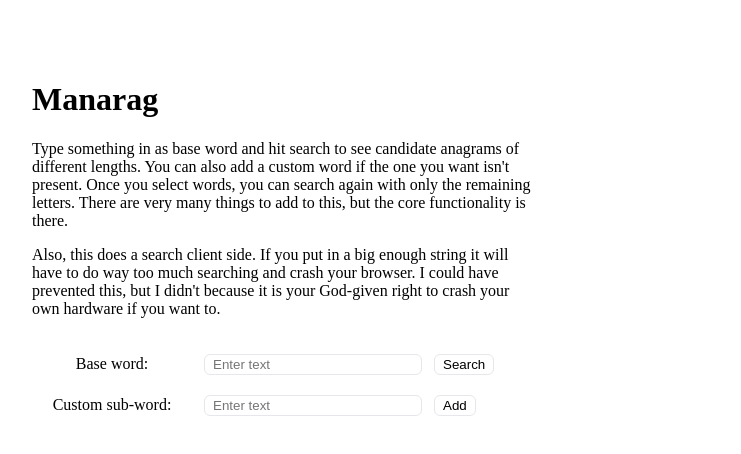
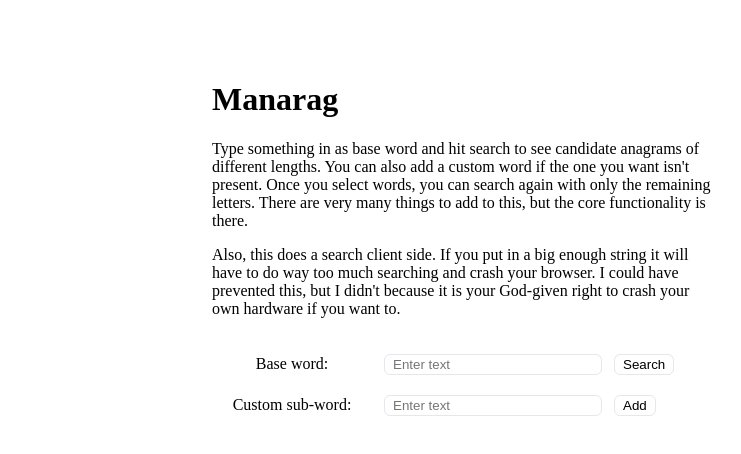
Before and after one commit to bongovanfifi/aragman, a React (Vite) app: page / in a window 1280 px wide. Shown: the top 454 px of the page, without its empty margins (28-769 px from the left). Built offline with nearby package versions, Linux system fonts and the light colour scheme.

Commit message:
clean input behind the scenes only

```diff
--- a/src/App.tsx
+++ b/src/App.tsx
@@ -9,7 +9,9 @@ const containerStyle = {
   display: "flex",
   flexDirection: "column" as const,
   gap: "20px",
-  maxWidth: "1000px",
+  width: "95%",
+  maxWidth: "800px", // Keep the max-width for desktop
+  margin: "0 auto", // Center the container
 };
 
 const inputGroupStyle = {
@@ -27,7 +29,8 @@ const inputStyle = {
 };
 
 const textBlockStyle = {
-  width: "500px",
+  width: "100%", // Changed from fixed 500px to be responsive
+  maxWidth: "500px", // Added max-width to maintain readability on larger screens
   textAlign: "left" as const,
 };
 
@@ -97,7 +100,7 @@ function App() {
       });
       return counter;
     }
-    let baseCounter = makeCounter(baseWord.split(""));
+    let baseCounter = makeCounter(cleanInput(baseWord).split(""));
     let usedCounter = makeCounter(
       selectedWords.flatMap((word) => word.split(""))
     );
@@ -151,14 +154,14 @@ function App() {
           type="text"
           placeholder="Enter text"
           value={baseWord}
-          onChange={(e) => setBaseWord(cleanInput(e.target.value))}
+          onChange={(e) => setBaseWord(e.target.value)}
           style={inputStyle}
         />
         <Button
           text="Search"
           onClick={() => {
             setSelectedWords([]);
-            handleSearch(baseWord);
+            handleSearch(cleanInput(baseWord));
           }}
         />
       </div>
@@ -183,7 +186,7 @@ function App() {
       </div>
       <div>
         {remainingLetters.length > 0 &&
-          remainingLetters.length < baseWord.length && (
+          remainingLetters.length < cleanInput(baseWord).length && (
             <div>
               <h2>Letters Remaining</h2>
               {remainingLetters.join("")}
```
